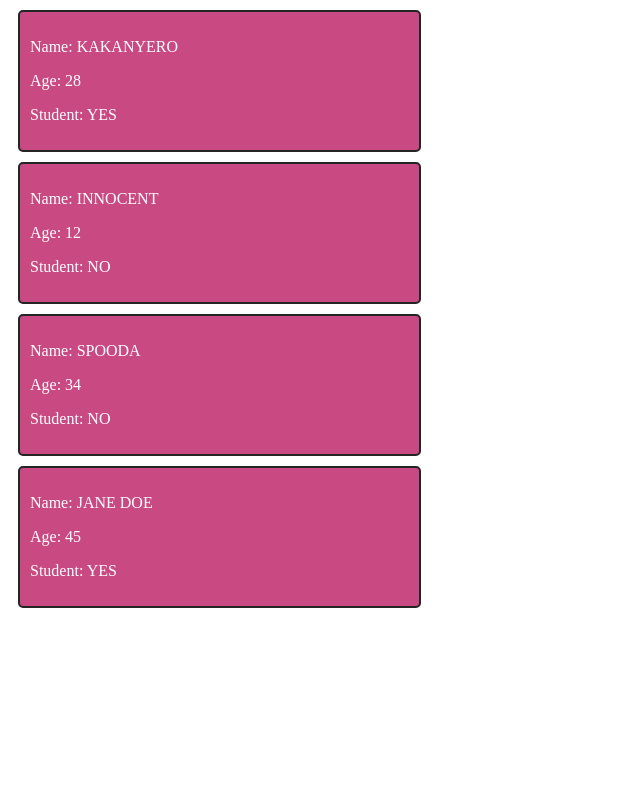
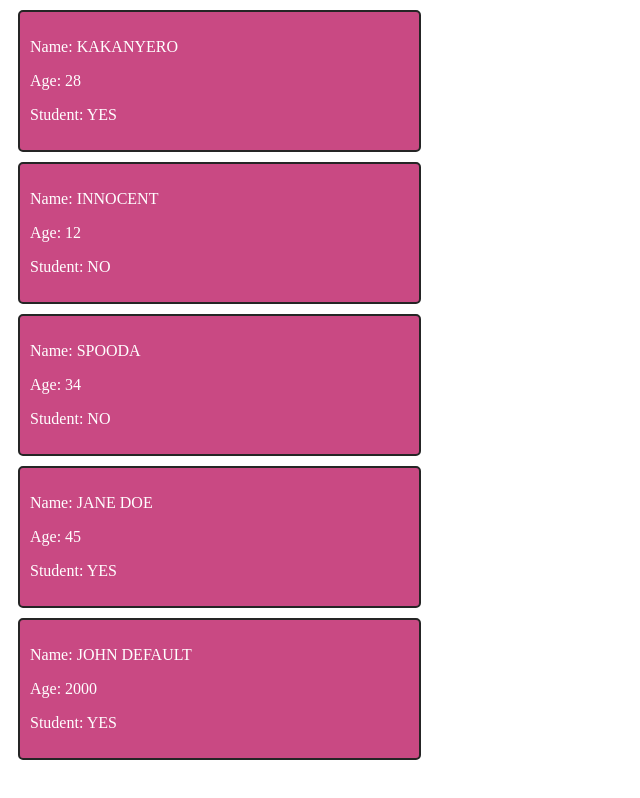
Before and after one commit to kakanyero/REACT-PROJECTS, a React (Vite) app in the folder kanzu-code-foundation/: page / in a window 1280 px wide. Shown: the whole page, without its empty margins (0-640 px from the left). Built offline with nearby package versions, Linux system fonts and the light colour scheme.

Commit message:
Added a default props

```diff
--- a/kanzu-code-foundation/src/App.jsx
+++ b/kanzu-code-foundation/src/App.jsx
@@ -8,6 +8,7 @@ function App() {
     <Student name="INNOCENT" age={12} isStudent={false}/>
     <Student name="SPOODA" age={34} isStudent={false}/>
     <Student name="JANE DOE" age="45" isStudent={true}/>
+    <Student/>
     </>
   )
 }
--- a/kanzu-code-foundation/src/components/Student.jsx
+++ b/kanzu-code-foundation/src/components/Student.jsx
@@ -8,9 +8,14 @@ function Student(props){
         </div>
     );
 }
-Student.PropTypes={
+Student.propTypes={
     name:PropTypes.string,
     age:PropTypes.number,
-    isStudent:PropTypes,
+    isStudent:PropTypes.bool,
+}
+Student.defaultProps={
+    name:"JOHN DEFAULT",
+    age:2000,
+    isStudent:"false"
 }
 export default Student
```
